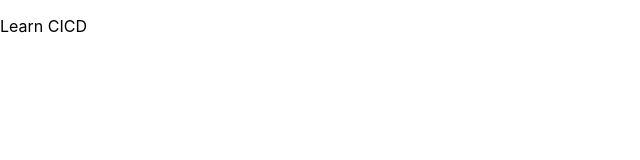
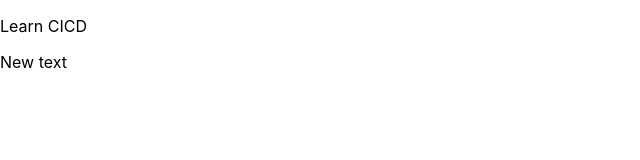
Before and after one commit to shanbiswas/github-actions-cicd-react-app, a React (Create React App) app: page / in a window 1280 px wide. Shown: the top 160 px of the page, without its empty margins (0-640 px from the left). Built offline with nearby package versions, Linux system fonts and the light colour scheme.

Commit message:
Text modification

```diff
--- a/src/App.js
+++ b/src/App.js
@@ -4,6 +4,7 @@ function App() {
   return (
     <div className="App">
       <p>Learn CICD</p>
+      <p>New text</p>
     </div>
   );
 }
```
